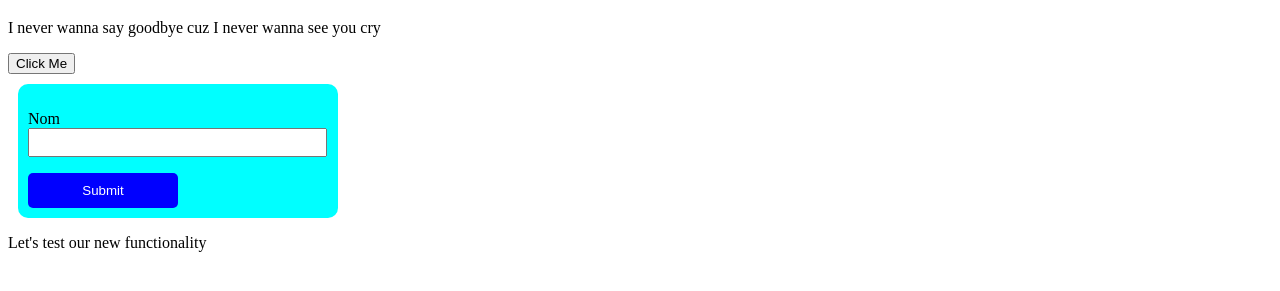
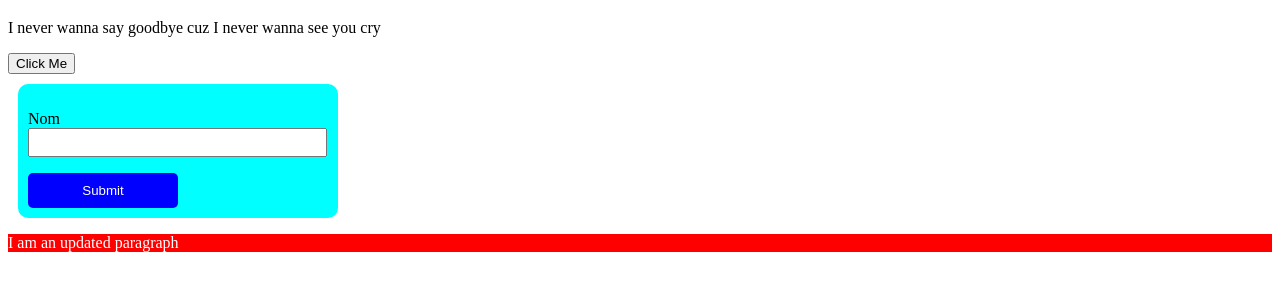
Before and after one commit to FruLewis/School_Canteen, a plain HTML site: page index.html in a window 1280 px wide. Shown: the part 61-352 px from the top of the page. Drawn offline with Linux system fonts and the light colour scheme.

Commit message:
other way round

```diff
--- a/index.html
+++ b/index.html
@@ -20,7 +20,7 @@
         <button>Submit</button>
     </form>
 
-    <p>Let's test our new functionality</p>
+    <p style="background: red; color:white;">I am an updated paragraph</p>
 
     <script src="./main.js"></script>
 </body>
```
